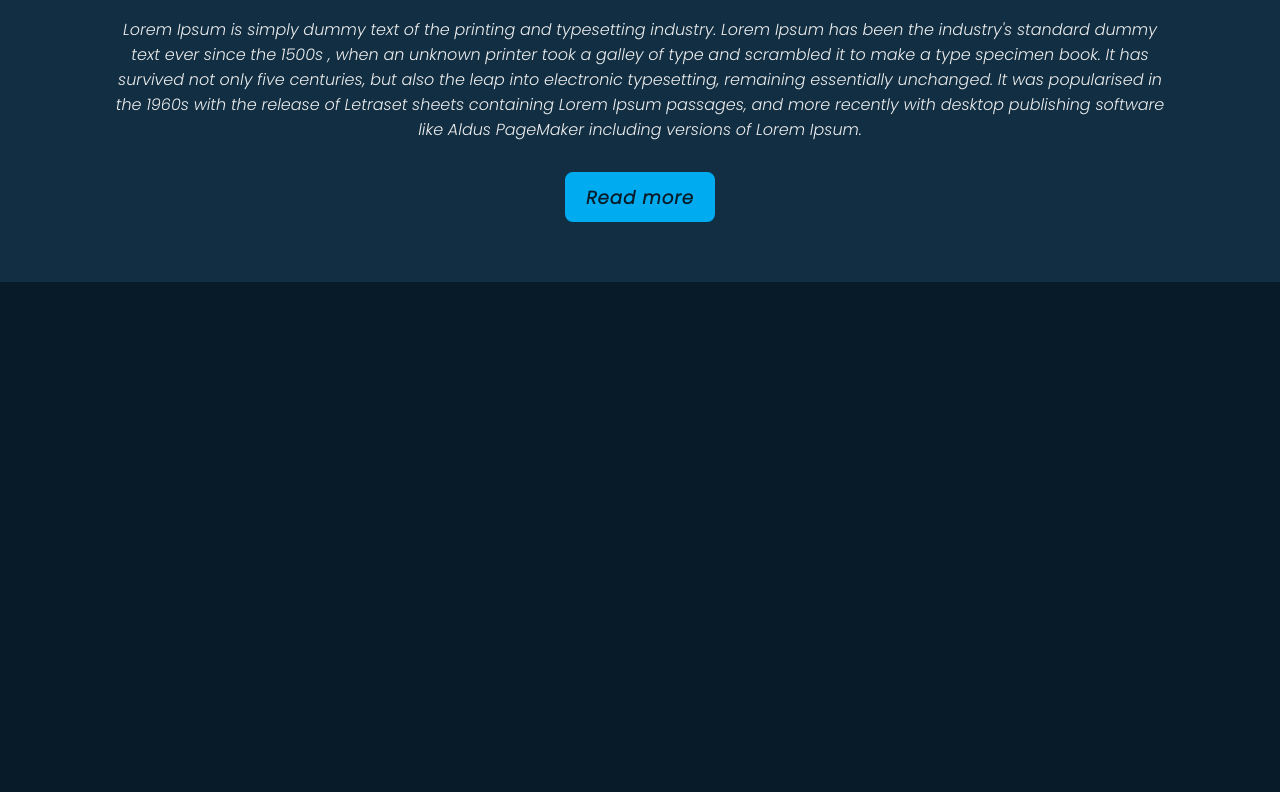
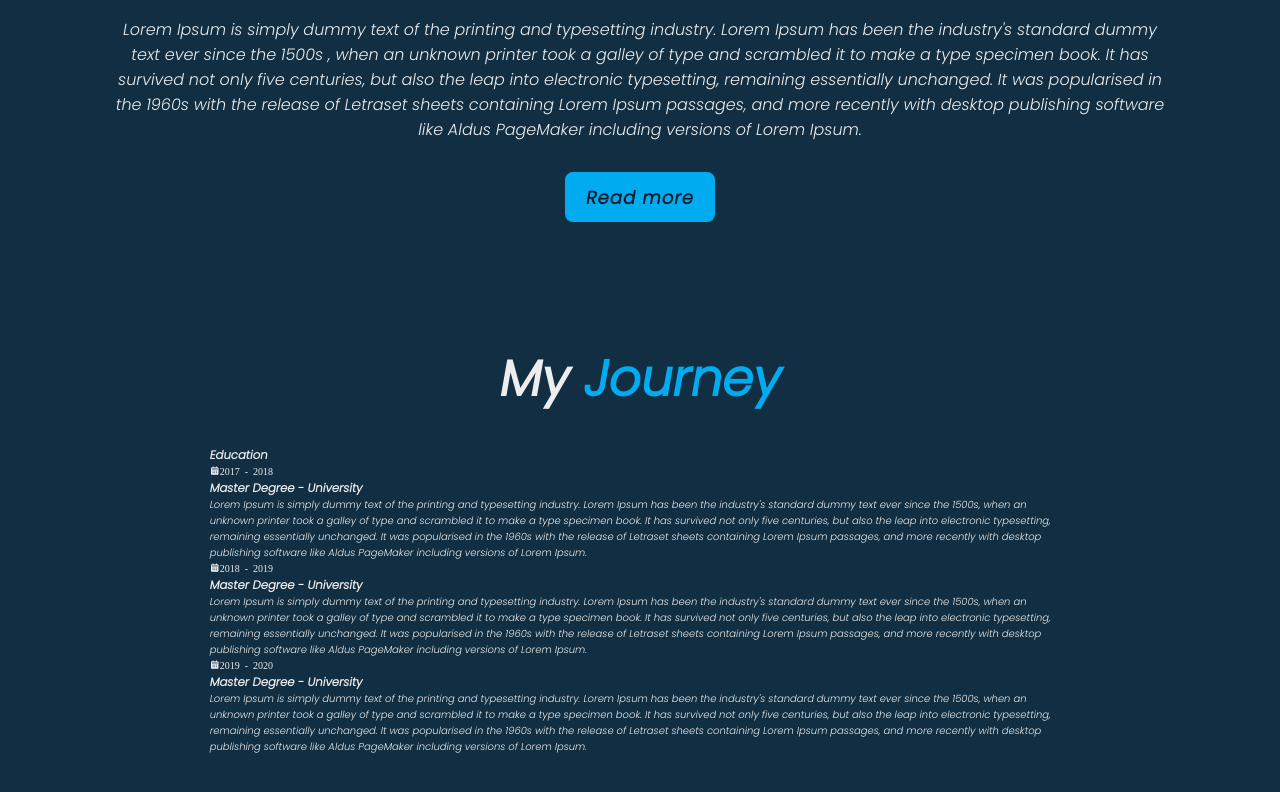
Before and after one commit to javierjuanJJ/Responsive-Personal-Portfolio-Website-using-HTML-CSS-Javascript, a plain HTML site: page index.html in a window 1280 px wide. Shown: the part 1337-2129 px from the top of the page. Before the commit the page ends 1619 px from the top, so only its background shows below. Drawn offline with nearby package versions, Linux system fonts and the light colour scheme.

Commit message:
Commit 19

```diff
--- a/index.html
+++ b/index.html
@@ -92,6 +92,87 @@
         </div>
 
     </div>
+
+    <!--  Education section design  -->
+
+    <section class="education" id="education">
+        <h2 class="heading">My <span>Journey</span></h2>
+
+        <div class="education-row">
+            <div class="education-column">
+                <h3 class="title">Education</h3>
+
+                <div class="education-box">
+                    <div class="education-content">
+                        <div class="content">
+                            <div class="year">
+                                <i class='bx bxs-calendar'>2017 - 2018</i>
+                            </div>
+                            <h3>Master Degree - University</h3>
+                            <p>Lorem Ipsum is simply dummy text of the printing
+                                and typesetting industry. Lorem Ipsum has been
+                                the industry's standard dummy text ever since the
+                                1500s, when an unknown printer took a galley of type
+                                and scrambled it to make a type specimen book.
+                                It has survived not only five centuries, but also
+                                the leap into electronic typesetting, remaining
+                                essentially unchanged. It was popularised in the
+                                1960s with the release of Letraset sheets
+                                containing Lorem Ipsum passages, and more recently
+                                with desktop publishing software like Aldus
+                                PageMaker including versions of Lorem Ipsum.</p>
+                        </div>
+                    </div>
+
+                    <div class="education-content">
+                        <div class="content">
+                            <div class="year">
+                                <i class='bx bxs-calendar'>2018 - 2019</i>
+                            </div>
+                            <h3>Master Degree - University</h3>
+                            <p>Lorem Ipsum is simply dummy text of the printing
+                                and typesetting industry. Lorem Ipsum has been
+                                the industry's standard dummy text ever since the
+                                1500s, when an unknown printer took a galley of type
+                                and scrambled it to make a type specimen book.
+                                It has survived not only five centuries, but also
+                                the leap into electronic typesetting, remaining
+                                essentially unchanged. It was popularised in the
+                                1960s with the release of Letraset sheets
+                                containing Lorem Ipsum passages, and more recently
+                                with desktop publishing software like Aldus
+                                PageMaker including versions of Lorem Ipsum.</p>
+                        </div>
+                    </div>
+
+
+                    <div class="education-content">
+                        <div class="content">
+                            <div class="year">
+                                <i class='bx bxs-calendar'>2019 - 2020</i>
+                            </div>
+                            <h3>Master Degree - University</h3>
+                            <p>Lorem Ipsum is simply dummy text of the printing
+                                and typesetting industry. Lorem Ipsum has been
+                                the industry's standard dummy text ever since the
+                                1500s, when an unknown printer took a galley of type
+                                and scrambled it to make a type specimen book.
+                                It has survived not only five centuries, but also
+                                the leap into electronic typesetting, remaining
+                                essentially unchanged. It was popularised in the
+                                1960s with the release of Letraset sheets
+                                containing Lorem Ipsum passages, and more recently
+                                with desktop publishing software like Aldus
+                                PageMaker including versions of Lorem Ipsum.</p>
+                        </div>
+                    </div>
+
+                </div>
+
+            </div>
+        </div>
+    </section>
+
 </section>
 
 <script src="js/script.js"></script>
```
